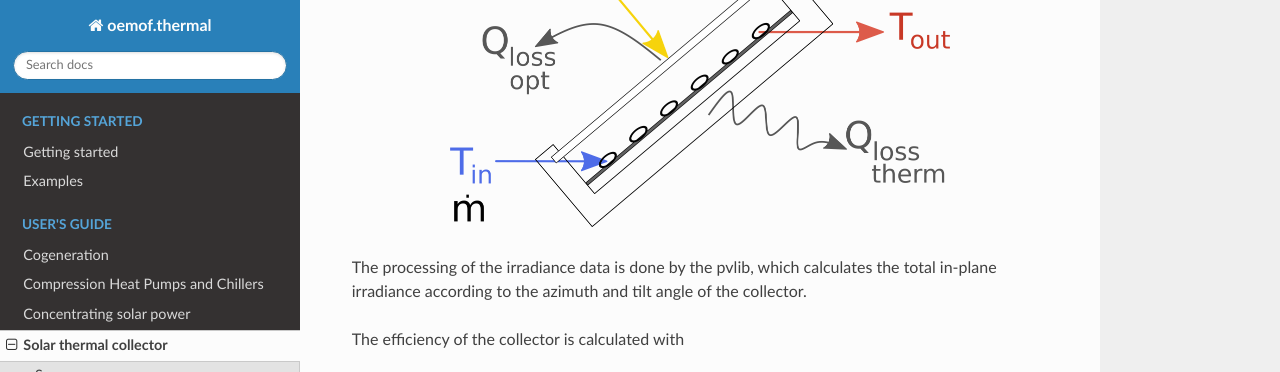
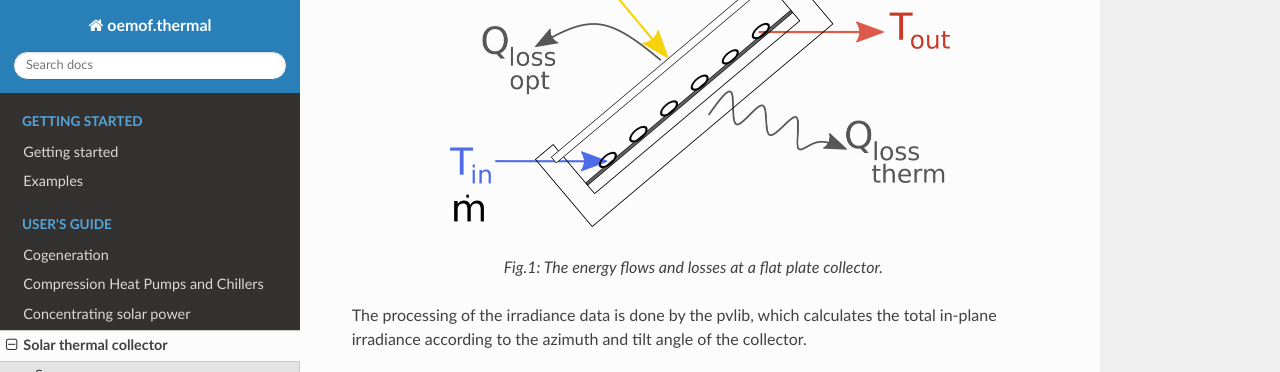
Before and after one commit to oemof/oemof-thermal, a Sphinx documentation site: the page built from docs/solar_thermal_collector.rst, in a window 1280 px wide and 900 px high, scrolled down 798 px, cut to the strip 0-372 px from the top of the window. Built offline with Sphinx 7.4.7 and the Read the Docs theme 2.0.0, drawn with Linux system fonts in a browser that asks for light colours; formulas are drawn with MathJax 3.

Commit message:
Add caption

```diff
--- a/docs/solar_thermal_collector.rst
+++ b/docs/solar_thermal_collector.rst
@@ -30,10 +30,12 @@ The precalculations for the solar thermal collector calculate the heat of the so
 collector based on global and diffuse horizontal irradiance and information about
 the collector and the location. The following scheme shows the calculation procedure.
 
-.. image:: _pics/solar_thermal_collector.png
+.. figure:: _pics/solar_thermal_collector.png
     :width: 80 %
     :alt: solar_thermal_collector.png
     :align: center
+
+    Fig.1: The energy flows and losses at a flat plate collector.
 
 The processing of the irradiance data is done by the pvlib, which calculates the total
 in-plane irradiance according to the azimuth and tilt angle of the collector.
```
